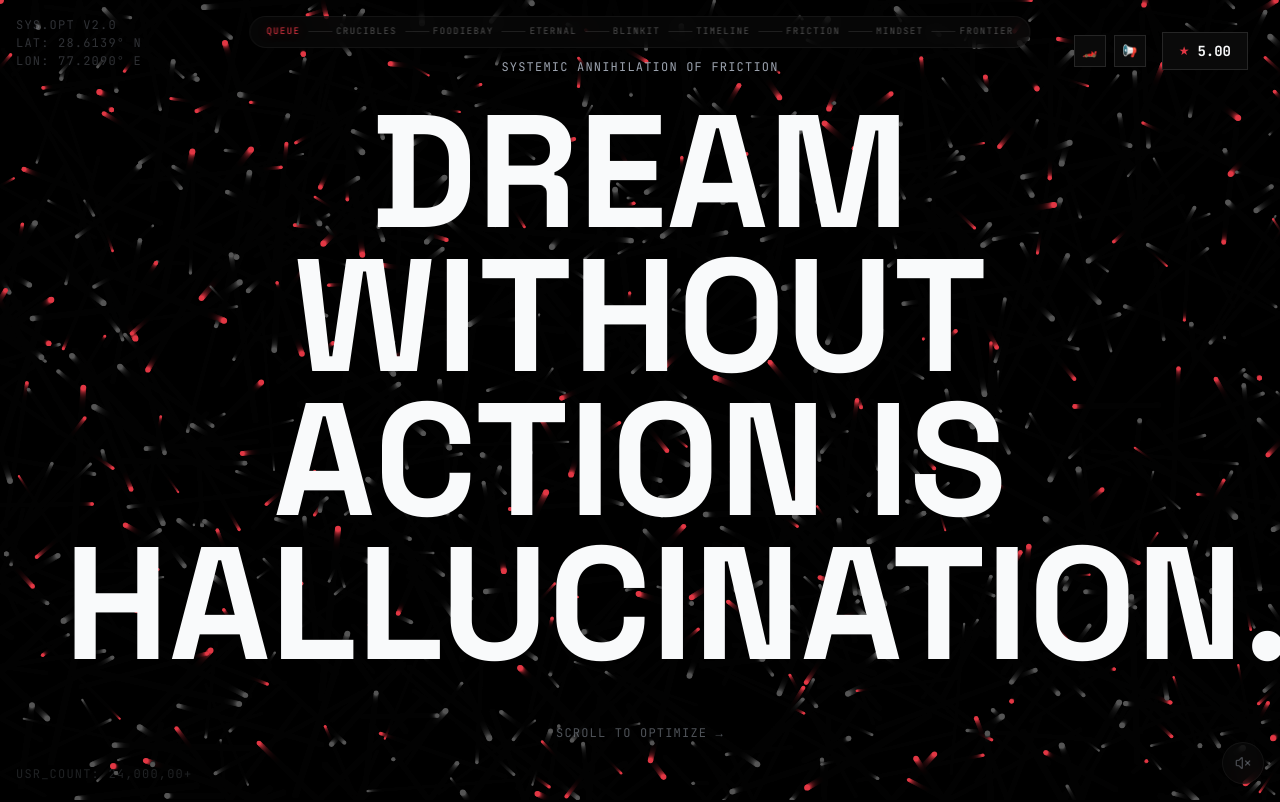
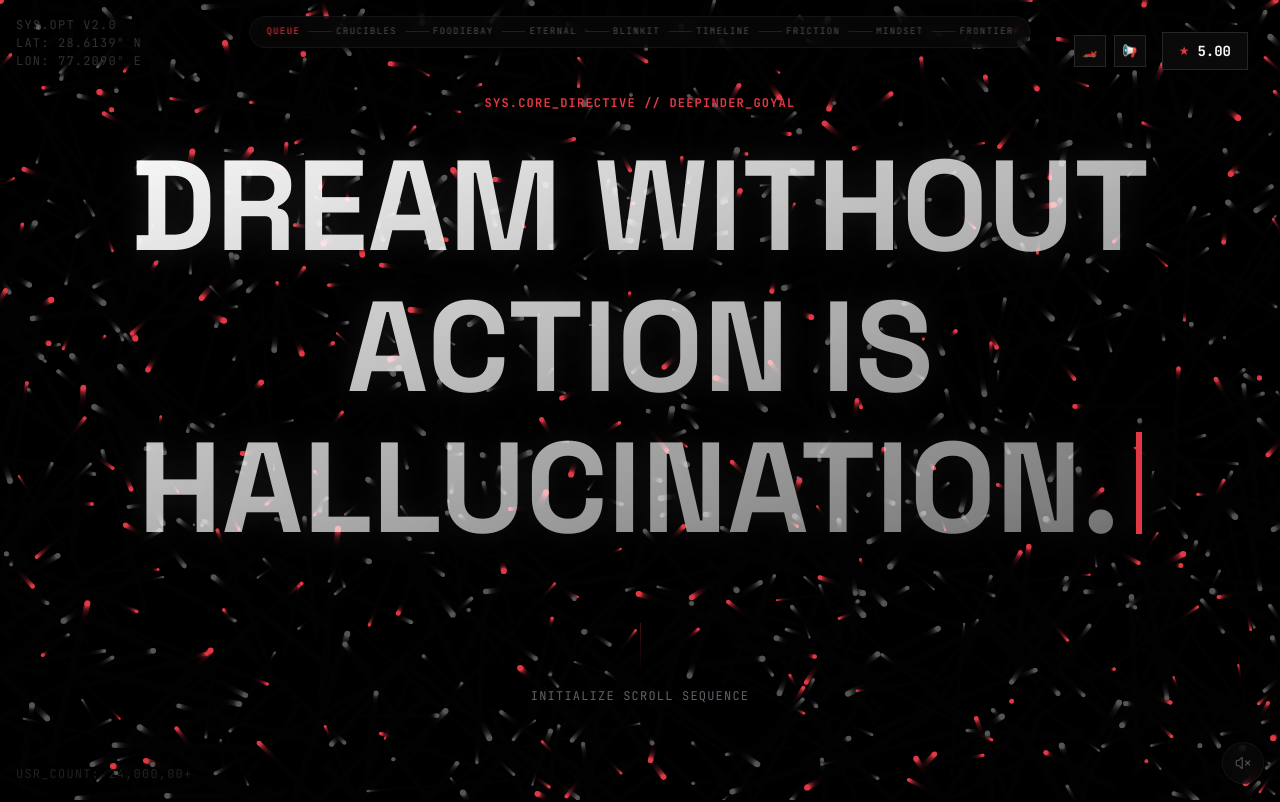
Before and after one commit to Aman-290/deepinder-goyal, a React (Vite) app: page / in a window 1280 px wide. Shown: the top 802 px of the page. Built offline with nearby package versions, Linux system fonts and the light colour scheme.

Commit message:
hero text animation

```diff
--- a/src/components/HeroSection.tsx
+++ b/src/components/HeroSection.tsx
@@ -110,13 +110,19 @@ function CanvasFallback({ progress }: { progress: number }) {
   return <canvas ref={canvasRef} className="absolute inset-0 w-full h-full" />;
 }
 
-function useTypingAnimation(text: string, speed = 80) {
+function useTypingAnimation(text: string, speed = 60, startDelay = 500) {
   const [displayed, setDisplayed] = useState('');
   const [done, setDone] = useState(false);
+  const [started, setStarted] = useState(false);
 
   useEffect(() => {
+    let timeout: NodeJS.Timeout;
+    let interval: NodeJS.Timeout;
+
+    timeout = setTimeout(() => {
+      setStarted(true);
       let i = 0;
-    const interval = setInterval(() => {
+      interval = setInterval(() => {
         if (i < text.length) {
           setDisplayed(text.slice(0, i + 1));
           i++;
@@ -125,10 +131,15 @@ function useTypingAnimation(text: string, speed = 80) {
           clearInterval(interval);
         }
       }, speed);
-    return () => clearInterval(interval);
-  }, [text, speed]);
+    }, startDelay);
 
-  return { displayed, done };
+    return () => {
+      clearTimeout(timeout);
+      clearInterval(interval);
+    };
+  }, [text, speed, startDelay]);
+
+  return { displayed, done, started };
 }
 
 export default function HeroSection() {
@@ -136,7 +147,7 @@ export default function HeroSection() {
   const [progress, setProgress] = useState(0);
   const [splineLoaded, setSplineLoaded] = useState(false);
   const [splineError, setSplineError] = useState(false);
-  const { displayed, done } = useTypingAnimation('DREAM WITHOUT ACTION IS HALLUCINATION.');
+  const { displayed, done, started } = useTypingAnimation('DREAM WITHOUT ACTION IS HALLUCINATION.', 40, 600);
 
   useEffect(() => {
     if (!containerRef.current) return;
@@ -177,23 +188,37 @@ export default function HeroSection() {
           className="absolute inset-0 flex flex-col items-center justify-center px-4"
           style={{ opacity: Math.max(0, 1 - progress * 2.5) }}
         >
-          <p className="hud-text text-muted mb-6 tracking-[0.3em]">
-            SYSTEMIC ANNIHILATION OF FRICTION
+          <p
+            className="hud-text text-zomato mb-6 tracking-[0.3em] text-xs md:text-sm font-bold"
+            style={{
+              opacity: started ? 1 : 0,
+              transform: started ? 'translateY(0)' : 'translateY(10px)',
+              transition: 'opacity 0.8s ease-out, transform 0.8s cubic-bezier(0.16, 1, 0.3, 1)'
+            }}
+          >
+            SYS.CORE_DIRECTIVE // DEEPINDER_GOYAL
           </p>
 
-          <h1 className="text-5xl sm:text-7xl md:text-8xl lg:text-[10rem] font-display font-bold leading-[0.9] text-center max-w-6xl">
+          <h1 className="text-4xl sm:text-6xl md:text-7xl lg:text-[8rem] font-display font-bold leading-[1.1] text-center max-w-6xl text-transparent bg-clip-text bg-gradient-to-br from-white to-white/40 filter drop-shadow-[0_0_15px_rgba(255,255,255,0.1)]">
             {displayed}
-            {!done && (
-              <span className="inline-block w-[3px] h-[0.8em] bg-zomato ml-1 animate-pulse" />
+            {(!done || Math.floor(Date.now() / 500) % 2 === 0) && (
+              <span className="inline-block w-[3px] md:w-[6px] h-[0.8em] bg-zomato ml-2 md:ml-4 translate-y-[2px]" />
             )}
           </h1>
 
-          <p
-            className="hud-text text-muted/50 mt-12 tracking-[0.2em]"
-            style={{ opacity: done ? 1 : 0, transition: 'opacity 1s' }}
+          <div
+            className="mt-16 flex flex-col items-center justify-center gap-4"
+            style={{
+              opacity: done ? 1 : 0,
+              transform: done ? 'translateY(0)' : 'translateY(10px)',
+              transition: 'all 0.8s cubic-bezier(0.16, 1, 0.3, 1) 0.2s',
+            }}
           >
-            SCROLL TO OPTIMIZE →
+            <div className="w-[1px] h-12 bg-gradient-to-b from-zomato/60 to-transparent animate-[pulse_2s_ease-in-out_infinite]" />
+            <p className="hud-text text-muted/60 tracking-[0.2em] text-[10px] uppercase">
+              INITIALIZE SCROLL SEQUENCE
             </p>
+          </div>
         </div>
 
         <div className="absolute top-4 left-4 hud-text text-muted/30 text-[10px]">
```
Lines whose indentation alone changed are shown as unchanged.
